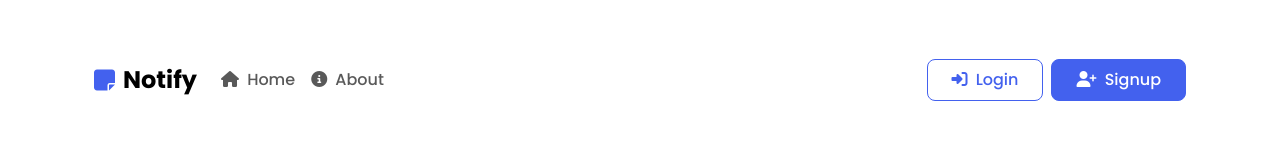
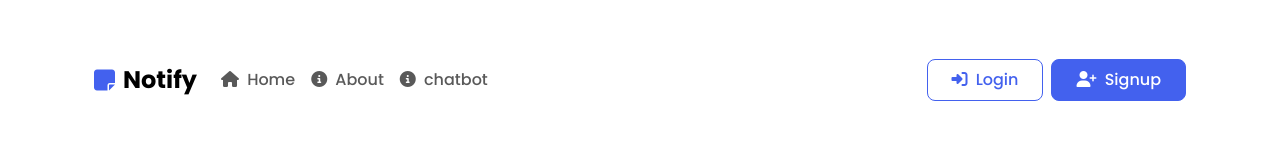
Before and after one commit to PRAJAPATI-NEEL-2005/notify, a React (Create React App) app: page /login in a window 1280 px wide. Shown: the top 160 px of the page. Built offline with nearby package versions, Linux system fonts and the light colour scheme; no server answers.

Commit message:
aichatbot nav item added

```diff
--- a/src/components/Navbar.js
+++ b/src/components/Navbar.js
@@ -9,6 +9,7 @@ function Navbar(props) {
 
   const handlelogout = () => {
     localStorage.removeItem("token");
+    localStorage.removeItem("chatbotMessages");
     setIsAuthenticated(false);
     props.showalert("Logged out successfully", "success");
     navigate("/login");
@@ -56,6 +57,16 @@ function Navbar(props) {
                 <i className="fa-solid fa-circle-info me-1"></i> About
               </NavLink>
             </li>
+             <li className="nav-item">
+              <NavLink
+                className={({ isActive }) =>
+                  isActive ? "nav-link active" : "nav-link"
+                }
+                to="/AIChatbot"
+              >
+                <i className="fa-solid fa-circle-info me-1"></i> chatbot
+              </NavLink>
+            </li>
           </ul>
 
           <div className="d-flex">
```
